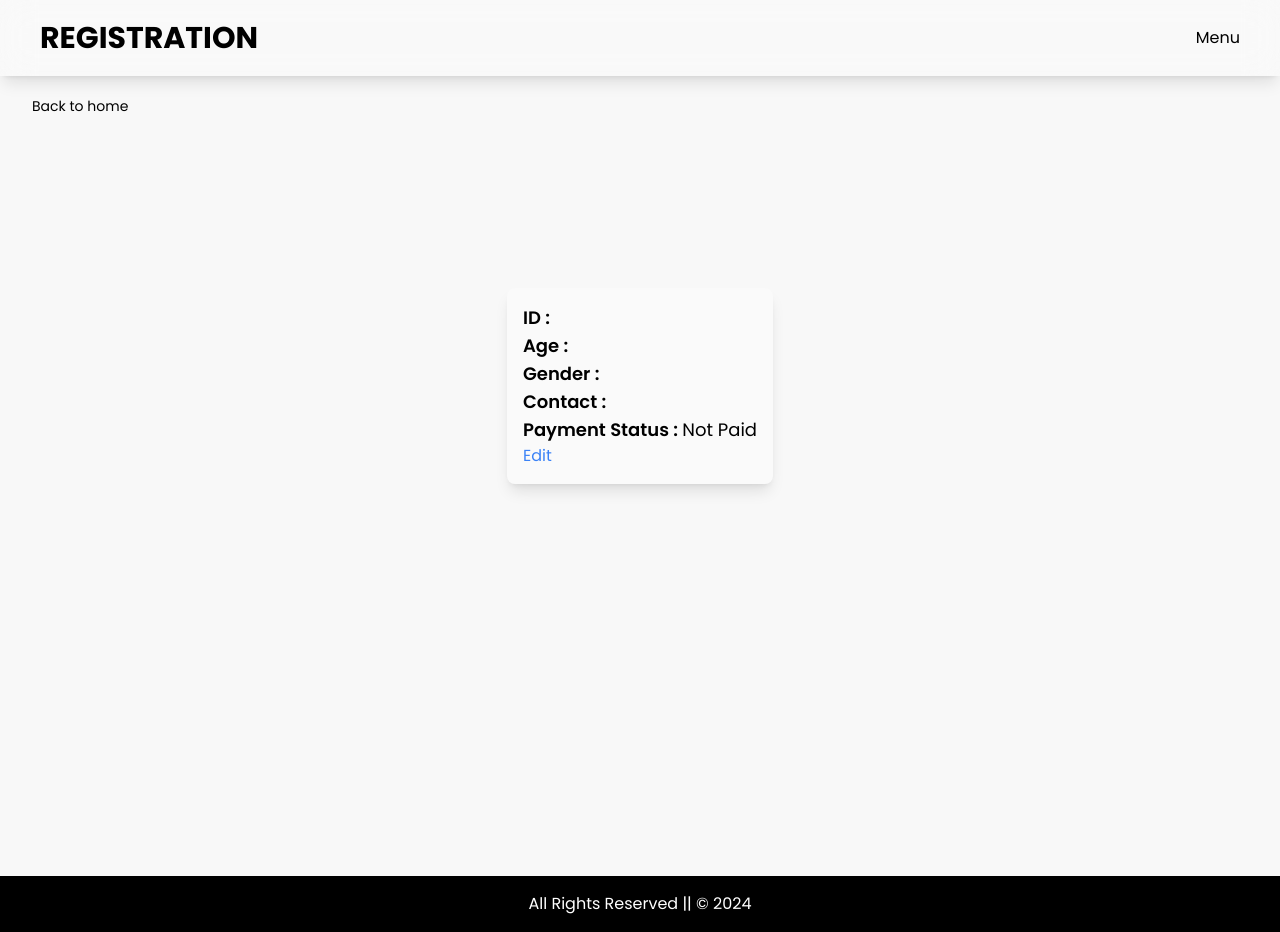
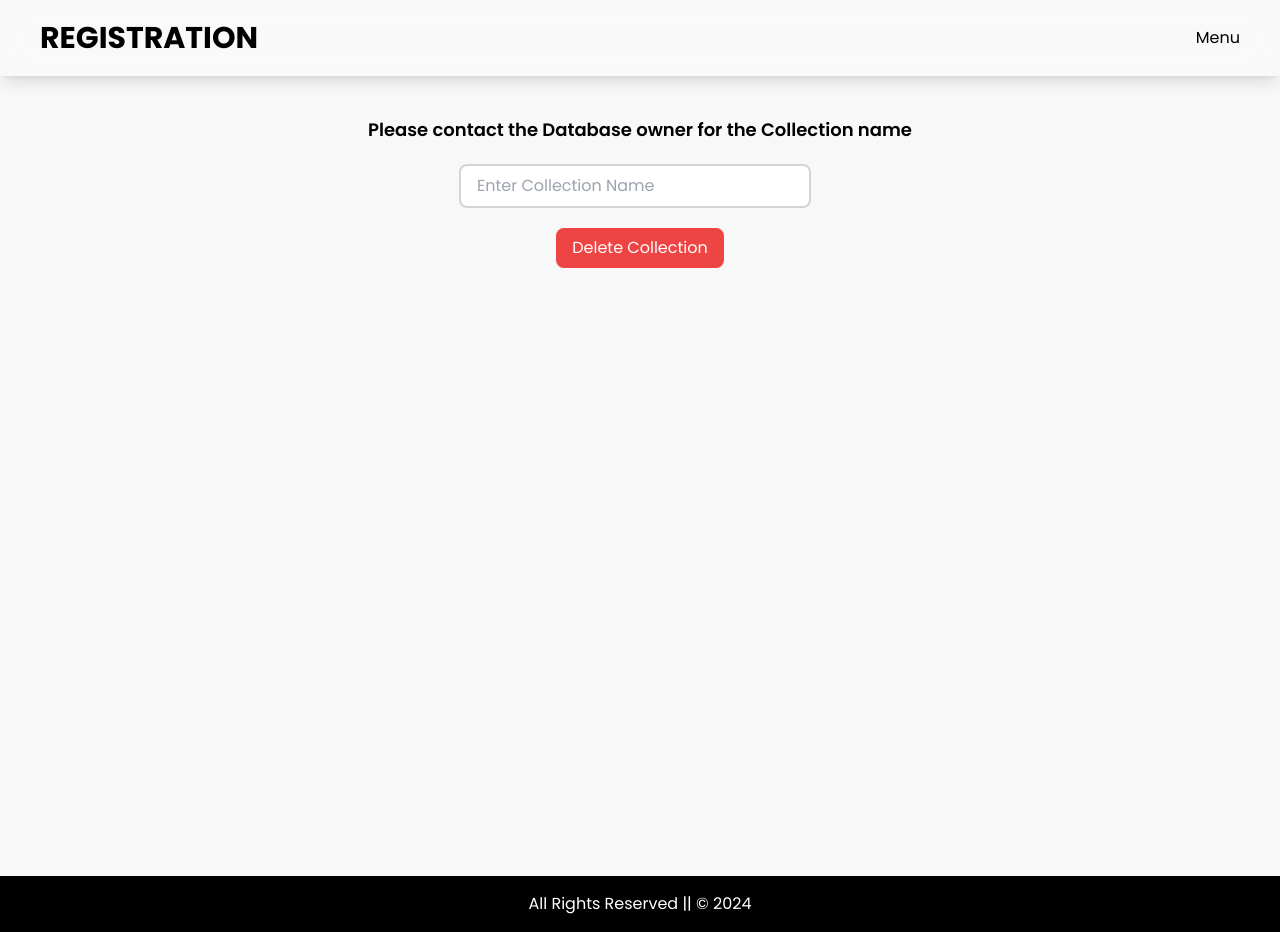
Before and after one commit to R0HIT-FS/register, a Next.js app: page /drop in a window 1280 px wide. Built offline with nearby package versions, Linux system fonts and the light colour scheme; no server answers; the database is empty.

Commit message:
Drop collection feature added

```diff
--- a/app/Components/OverlayMenu.jsx
+++ b/app/Components/OverlayMenu.jsx
@@ -15,6 +15,7 @@ const OverlayMenu = ({isOpen,toggleNavbar}) => {
         <Link href={"/table"} onClick={toggleNavbar} className='hover:underline text-xl font-semibold uppercase tracking-tighter'>Table view</Link>
         <Link href={"/add-member"} onClick={toggleNavbar} className='hover:underline text-xl font-semibold uppercase tracking-tighter'>Add A Member</Link>
         <Link href={"/filter?minAge=1&maxAge=100"} onClick={toggleNavbar} className='hover:underline text-xl font-semibold uppercase tracking-tighter'>Filter By Age</Link>
+        <Link href={"/drop"} onClick={toggleNavbar} className='text-red-500 hover:underline text-xl font-semibold uppercase tracking-tighter'>Delete all data</Link>
         </div>
     </div>
   )
--- /dev/null
+++ b/app/api/drop/route.js
@@ -0,0 +1,34 @@
+import { NextResponse } from 'next/server';
+import { connectToDb } from '../../../lib/db';
+import mongoose from 'mongoose';
+
+const setCorsHeaders = (res) => {
+    res.headers.set('Access-Control-Allow-Origin', 'https://registration-kohl-ten.vercel.app'); // Your Vercel URL
+    res.headers.set('Access-Control-Allow-Methods', 'GET, POST, PUT, DELETE');
+    res.headers.set('Access-Control-Allow-Headers', 'Content-Type');
+  };
+
+export async function DELETE(request) {
+    const res = NextResponse.next(); // Create a response object
+    setCorsHeaders(res);
+
+    try {
+        const collectionName = request.nextUrl.searchParams.get("name");
+        if (!collectionName) {
+            return NextResponse.json({ message: 'Collection name is required' }, { status: 400 });
+        }
+
+        await connectToDb();
+
+        const collection = mongoose.connection.collections[collectionName];
+        if (collection) {
+            await collection.drop();
+            return NextResponse.json({ message: `Collection ${collectionName} deleted` }, { status: 200 });
+        } else {
+            return NextResponse.json({ message: `Collection ${collectionName} not found` }, { status: 404 });
+        }
+    } catch (error) {
+        console.error(error);
+        return NextResponse.json({ error: 'An error occurred' }, { status: 500 });
+    }
+}
--- /dev/null
+++ b/app/drop/page.jsx
@@ -0,0 +1,50 @@
+"use client"
+import { useState } from 'react';
+
+export default function DeleteCollection() {
+    const [collectionName, setCollectionName] = useState('');
+    const [message, setMessage] = useState('');
+
+    const handleDelete = async () => {
+        const confirmed = confirm("Do you want to delete all data")
+        if(confirmed){
+            if (!collectionName) {
+                setMessage('Please enter a collection name');
+                return;
+            }
+            try {
+                const response = await fetch(`/api/drop?name=${collectionName}`, {
+                    method: 'DELETE',
+                });
+
+                const data = await response.json();
+                if (response.ok) {
+                    setMessage(data.message);
+                } else {
+                    setMessage(data.error || data.message);
+                }
+            } catch (error) {
+                console.error('An error occurred:', error);
+                setMessage('An error occurred while deleting the collection');
+            }
+        }
+
+
+    };
+
+    return (
+        <div className='h-screen w-full flex flex-col gap-5 justify-start items-center p-10'>
+            <h1 className='font-semibold text-lg'>Please contact the Database owner for the Collection name</h1>
+            <input
+                type="text"
+                value={collectionName}
+                onChange={(e) => setCollectionName(e.target.value)}
+                placeholder="Enter Collection Name"
+                style={{ marginRight: '10px' }}
+                 className='px-4 py-2 rounded-lg border-2 border-zinc-300'
+            />
+            <button className='px-4 py-2 rounded-lg bg-red-500 text-white' onClick={handleDelete}>Delete Collection</button>
+            {message && <p className='font-normal'>{message}</p>}
+        </div>
+    );
+}
```
